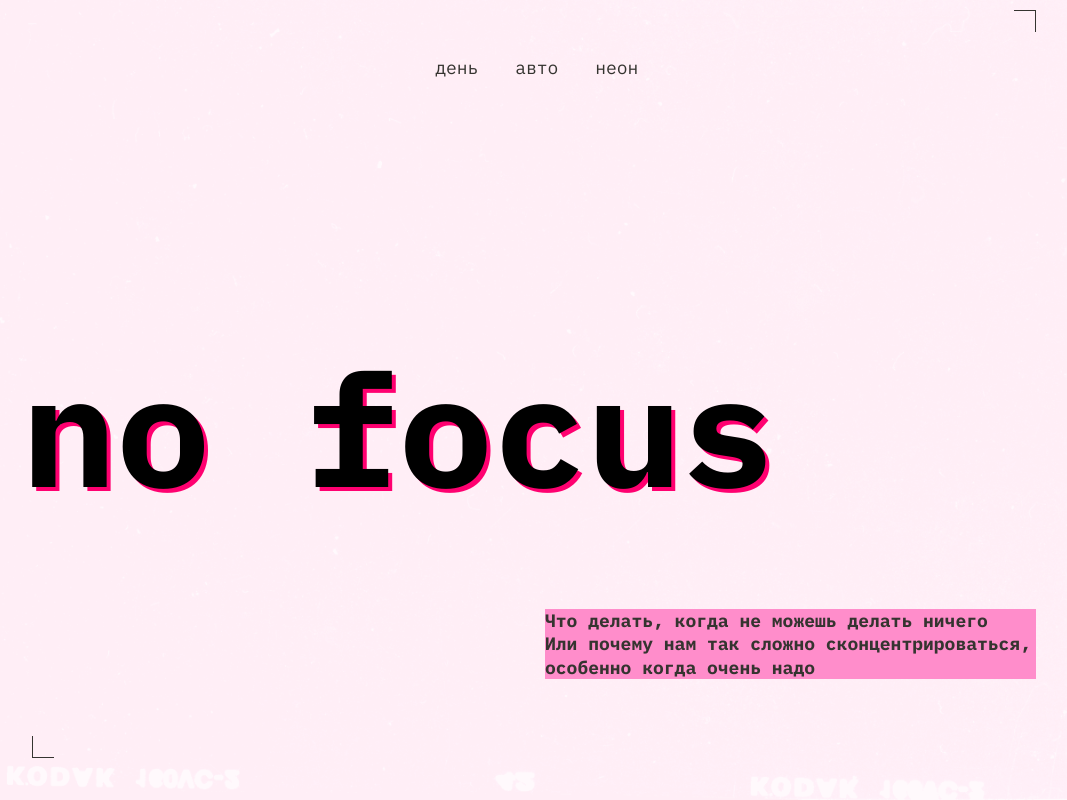
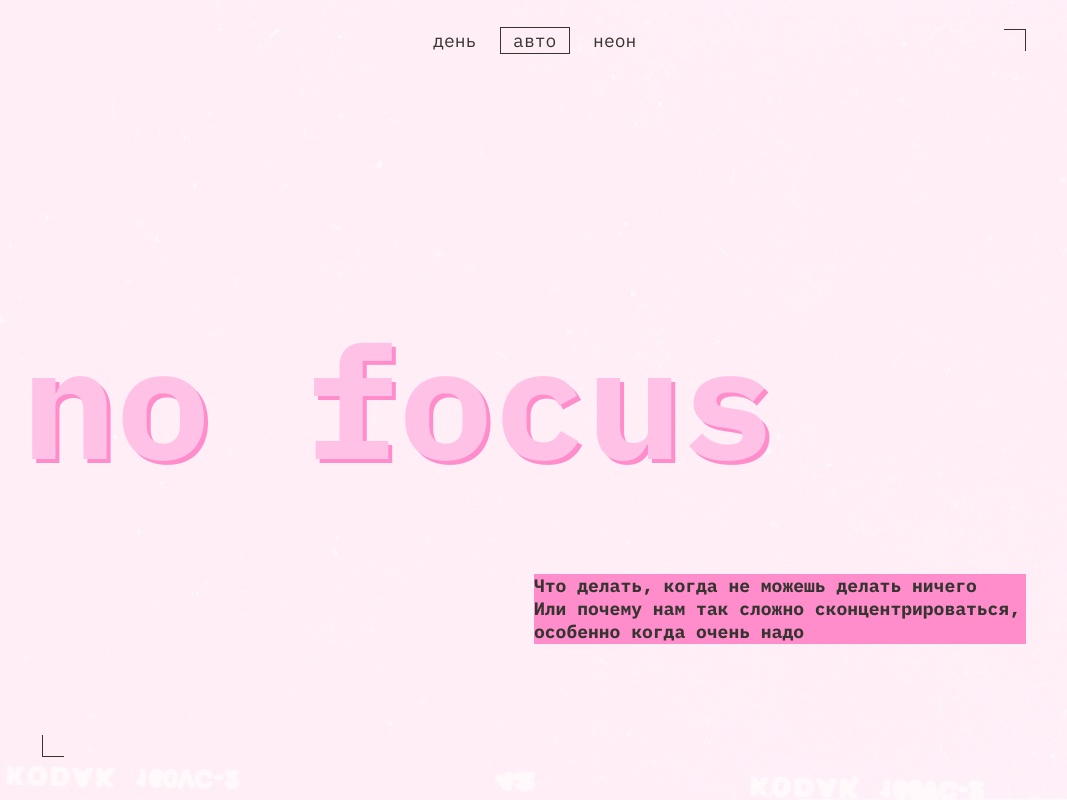
Before and after one commit to nochnoy13/slozhno-sosredotochitsya-fd, a plain HTML site: page index.html in a window 1280 px wide. Shown: the top 800 px of the page, without its empty margins (106-1173 px from the left). Drawn offline with Linux system fonts and the light colour scheme.

Commit message:
last corrections-grid header

```diff
--- a/index.html
+++ b/index.html
@@ -5,9 +5,9 @@
     <meta http-equiv="X-UA-Compatible" content="IE=edge" />
     <meta name="viewport" content="width=device-width, initial-scale=1.0" />
     <meta name="color-scheme" content="dark light" />
-    <link rel="icon" href="./path/favicon.ico" sizes="any" />
-    <link rel="icon" href="./path/icon.svg" type="image/svg+xml" />
-    <link rel="apple-touch-icon" href="./path/apple-touch-icon.png" />
+    <link rel="icon" href="./images/favicon.ico" sizes="any" />
+    <link rel="icon" href="./images/icon.svg" type="image/svg+xml" />
+    <link rel="mobile-icon" href="./images/mobile-icon.png" />
     <link rel="stylesheet" href="fonts/fonts.css" />
     <link rel="stylesheet" href="./styles/variables.css" />
     <link rel="stylesheet" href="./styles/globals.css" />
@@ -205,7 +205,7 @@
         </div>
       </section>
       <section class="section section-img">
-        <h3 class="title card-title">А можно в картинках?</h3>
+        <h2 class="title card-title">А можно в картинках?</h2>
         <div class="images-container">
           <img
             class="img-section sunset-column"
@@ -240,7 +240,7 @@
         </div>
       </section>
     </main>
-    <footer class=" footer container decorated-zone">
+    <footer class=" footer decorated-zone">
       <p class="footer-text">focus</p>
     </footer>
     <script src="./scripts/script.js"></script>
--- a/styles/light.css
+++ b/styles/light.css
@@ -17,7 +17,7 @@
   --text-color: #353430;
   --button-active: #353430;
   --accent-color: #FF8DCB;
-  --h1-shadow: #FF0070;
+  --h1-shadow: #FF8DCB;
   --angle-color: #353430;
   --background-color: #FFF1F7;
   --h1-title-decor: #FFC2E6;
@@ -87,14 +87,15 @@
     --accent-color: #FF8DCB;
     --h2-color: #353430;
     --background-color: #FFF1F7;
-    --h1: #FFC2E6;
+    --h1-title-decor: #FFC2E6;
     --button-border: rgb(53,52,48, 0.4);
     --button-color: #353430;
     --focus-color: #353430;
     --rec-display: none;
     --angle-color: #353430;
-    --h1-shadow: #FF0070;
+    --h1-shadow: #FF8DCB;
     --text-h3-color: #353430;
+    --button-active: #353430;
   }
 
   /* .header__theme-menu-button_active {
@@ -138,7 +139,7 @@
   }
 
   .h1, .footer-text {
-    color: var(--h1);
+    color: var(--h1-title-decor);
     text-shadow: 4px 4px 0 var(--accent-color);
   } */
 
--- a/styles/style.css
+++ b/styles/style.css
@@ -13,13 +13,21 @@
   /* сохраните в разметке и стилях класс page. На его основе работает скрипт. */
 }
 
-.header {
+/*.header {
   display: flex;
   flex-direction: column;
   align-items: end;
   position: relative;
   height: 100vh;
   max-height: 668px;
+}*/
+
+.header {
+  display: grid;
+  grid-template-rows: 1fr min-content 1fr;
+  height: 100vh;
+  position:relative;
+  width: 100%;
 }
 
 .container {
@@ -76,11 +84,12 @@
 }
 
 .header__theme-menu {
-  margin: 19.5% 6% 10% 0;
+  margin-top: 18%;
   padding-left: 19px;
   width: 6rem;
   padding-top: 4px;
   position: relative;
+  justify-self: end;
 }
 
 .header__theme-menu-list {
@@ -141,19 +150,21 @@ border: none;
   font-family: var(--font);
   cursor: default;
   align-self: start;
+  grid-row: 2;
+  padding-left: 3%;
 }
 
 .header-text {
-  margin: 54px 10px 0;
+  margin: 0 10px 66px;
   font-size: 18px;
   font-weight: 700;
   line-height: 23.4px;
   font-family: var(--font);
   min-width: 345px;
   background-color: var(--accent-color);
-  margin-bottom: 65px;
   cursor: default;
-  margin-left: 10px;
+  grid-row: 3;
+  align-self: end;
 }
 
 .content-wrapper {
@@ -209,7 +220,7 @@ border: none;
 }
 
 .section:first-child {
-  margin-top: 60px;
+  margin-top: 41px;
 }
 
 .section-img .card-title {
@@ -260,12 +271,12 @@ border: none;
   display: block;
   font-size: clamp(7.25rem, 7.0115rem + 1.0178vw, 7.5rem);
   color: var(--h1-title-decor);
-  text-shadow: 2px 2px 0 var(--h1-shadow);
+  text-shadow: 4px 4px 0 var(--h1-shadow);
   font-weight: 700;
   line-height: 96px;
   font-family: var(--font);
-  margin-left: 3px;
   position: relative;
+  padding-bottom: 3%;
 }
 
 .img-section {
@@ -286,18 +297,22 @@ border: none;
     margin-bottom: 80px;
   }
 
+  .section:last-child {
+    margin-bottom: 60px;
+  }
+
   .container {
     margin: 0 20px;
   }
 
   .header {
-    min-height: clamp(1024px, 100vh, 1025px);
+    min-height: 1024px;
     margin-bottom: 53px;
   }
 
   .title-decor {
-    margin: 98px 57px 0 0;
     font-size: clamp(7.5rem, 0.5625rem + 14.4531vw, 9.8125rem);
+    padding: 0;
   }
 
   .title {
@@ -305,10 +320,11 @@ border: none;
   }
 
   .header-text {
-    width: 364px;
-    margin-top: 166px;
-    margin-right: 10px;
-    margin-left: 0;
+    max-width: 47%;
+    justify-self: end;
+    align-self: center;
+    margin-right: 3%;
+    margin-top: 5%;
   }
 
   .rec::after {
@@ -321,9 +337,8 @@ border: none;
   }
 
   .header__theme-menu {
-    margin: 25% 3.5% 11% 0;
-    padding-left: 25px;
-    padding-top: 5px;
+    margin: 24% 1.5%;
+    justify-self: end;
   }
 
   .title-accent-wrap {
@@ -381,8 +396,8 @@ border: none;
 
   .footer-text {
     text-align: center;
-    margin-left: 2%;
-    margin-top: 5%;
+    margin-top: 3%;
+    font-size: clamp(7.5rem, 0.5625rem + 14.4531vw, 9.8125rem) ;
   }
 
   .sunset-column,
@@ -394,6 +409,21 @@ border: none;
   .tape-row {
     grid-row: span 2;
   }
+
+  .decorated-zone::after {
+    bottom: 20px;
+    left: 20px;
+  }
+
+  .decorated-zone::before {
+    top: 20px;
+    right: 20px;
+  }
+
+  .rec {
+    top: 20px;
+    right: 28px;
+  }
 }
 
 @media (width >= 1024px) {
@@ -401,14 +431,17 @@ border: none;
     max-width: 1024px;
   }
 
+  .rec {
+    top: 28px;
+    right: 27px;
+  }
+
   .container {
-    margin: 0 20px 0 20px;
+    margin: -16px 20px 0 20px;
   }
 
   .header {
     min-height: 768px;
-    max-height: max-content;
-    justify-content: center;
   }
 
   .heared-decor-wrapper {
@@ -419,23 +452,21 @@ border: none;
   }
 
   .header__theme-menu {
-    margin: 2% 38.5% 0 0;
+    margin: 2.6% 38.7% 0 0;
     padding: 0;
     width: fit-content;
   }
 
   .title-decor {
     font-size: clamp(7.5rem, 0.5625rem + 14.4531vw, 9.8125rem);
-    padding-top: 19.6%;
     text-shadow: 4px 4px 0 var(--h1-shadow);
+
   }
 
   .header-text {
-    width: 491px;
-    margin-bottom: 55px;
-    margin-top: 13%;
+    max-width: 48%;
     min-height: fit-content;
-    margin-left: 10px;
+    margin: -3% 2% 0 0;
   }
 
   .article-wrapper {
@@ -514,13 +545,23 @@ border: none;
 
   .footer {
     min-height: 768px;
-    margin-bottom: 20px;
   }
 
   .footer-text {
-    font-size: 157px;
-    margin-top: 4%;
-    margin-left: 2.5%;
+    font-size: clamp(7.5rem, 0.5625rem + 14.4531vw, 9.8125rem) ;
+    margin-top: 1.4%;
     text-shadow: 4px 4px 0 var(--h1-shadow);
   }
+
+  .decorated-zone::before {
+    top: 29px;
+  }
+
+  .decorated-zone::after {
+    bottom: 43px;
+  }
+
+  .section:last-child {
+    margin-bottom: 51px;
+  }
 }
--- a/styles/variables.css
+++ b/styles/variables.css
@@ -8,9 +8,9 @@
   --background-url: url(../images/cover-image-dark.png);
   --text-color: #F1B2CE;
   --font: 'IBM Plex mono', sans-serif;
-  --buttonActive: #ff0070;
+  --button-active: #ff0070;
   --background-color: #000028;
-  --h1: #DB00FF;
+  --h1-title-decor: #DB00FF;
   --button-border: rgb(255,0,112, 0.4);
   --focus-color: #ff0070;
   --rec-display: inline-block;
```
